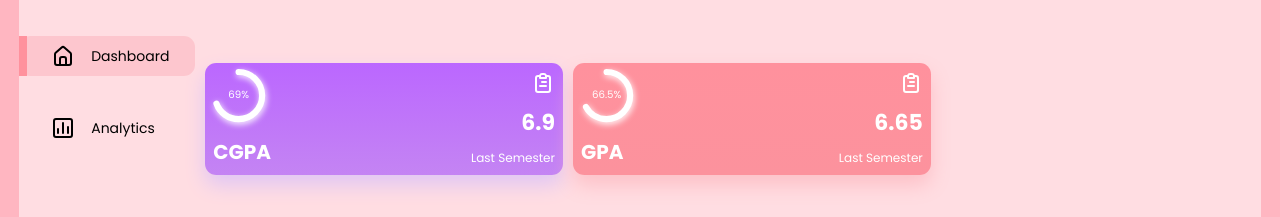
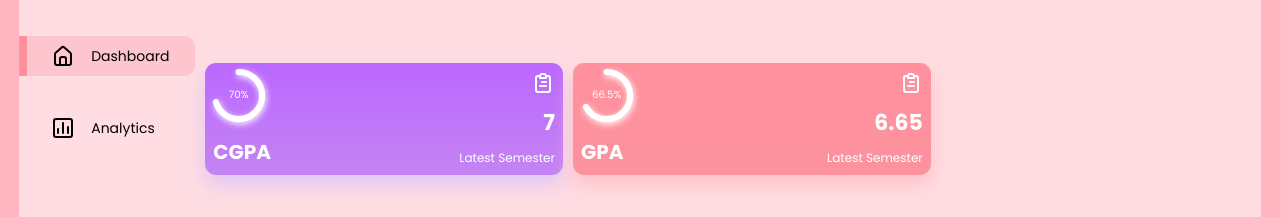
Before and after one commit to RojiniAthira/https---github.com-RojiniAthira-reactJs-Task, a React (Create React App) app: page /dashboard in a window 1280 px wide. Shown: the part 132-349 px from the top of the page. Built offline with nearby package versions, Linux system fonts and the light colour scheme.

Commit message:
made some changes

```diff
--- a/src/Components/mainPage/card/Card.jsx
+++ b/src/Components/mainPage/card/Card.jsx
@@ -44,7 +44,7 @@ function CompactCard({ param, setExpanded}) {
       <div className="detail">
         <Png />
         <span>{param.value}</span>
-        <span>Last Semester</span>
+        <span>Latest Semester</span>
       </div>
     </motion.div>
   );
@@ -90,7 +90,6 @@ function ExpandedCard({ param, setExpanded, cardId }) {
       <div className="chartContainer">
         <Chart options={data.options} series={param.series} type="bar" />
       </div>
-      <span>Last 24 hours</span>
     </motion.div>
   );
 }
--- a/src/Data/data.js
+++ b/src/Data/data.js
@@ -113,13 +113,13 @@ export const cardsData = [
       backGround: "linear-gradient(180deg, #bb67ff 0%, #c484f3 100%)",
       boxShadow: "0px 10px 20px 0px #e0c6f5",
     },
-    barValue: calculateCGPA("10") * 10,
-    value: calculateCGPA("10"),
+    barValue: calculateCGPA("9") * 10,
+    value: calculateCGPA("9"),
     png: UilClipboardAlt,
     series: [
       {
         name: "CGPA",
-        data: getCGPA(10),
+        data: getCGPA(9),
       },
     ],
   },
```
